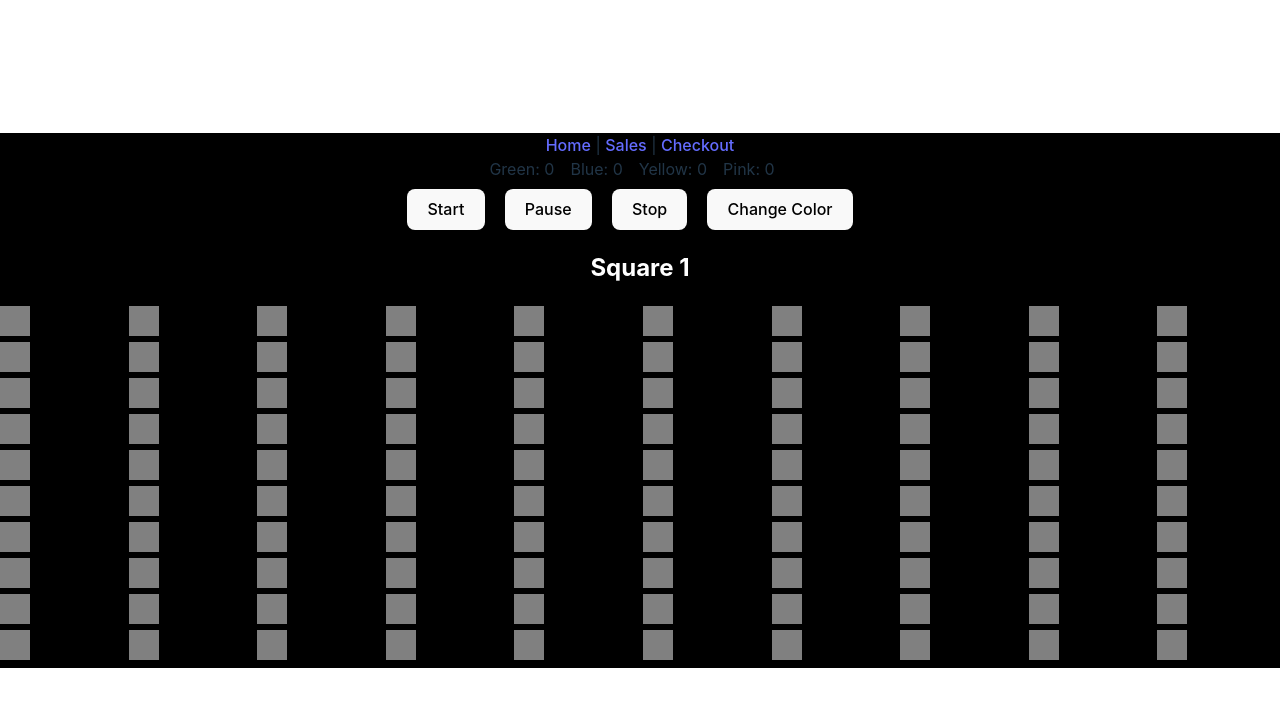
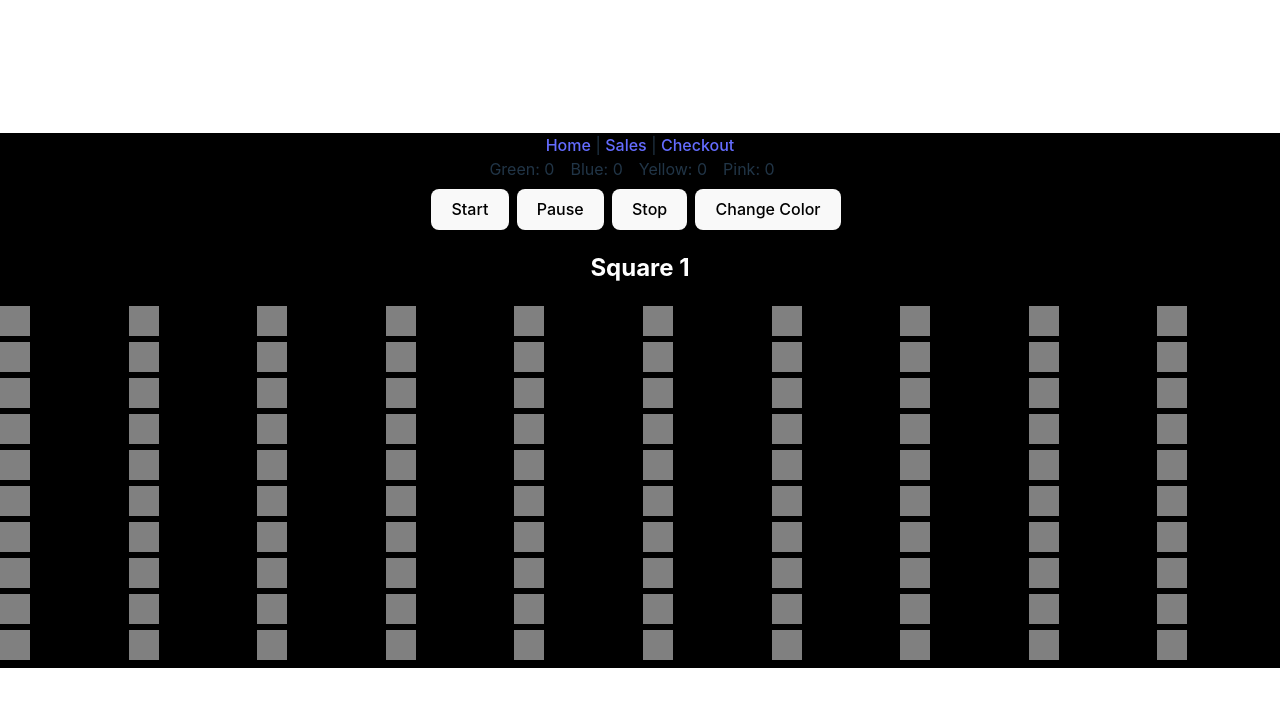
Before and after one commit to pmrprdc/gamifiedworkday, a React (Vite) app: page / in a window 1280 px wide. Shown: the top 706 px of the page. Built offline with nearby package versions, Linux system fonts and the light colour scheme.

Commit message:
auto scroll works, zoom out not working

```diff
--- a/src/components/PrivatePage.jsx
+++ b/src/components/PrivatePage.jsx
@@ -6,20 +6,17 @@ const BoxContainer = styled.div`
   grid-template-columns: repeat(10, 1fr);
   gap: 6px;
   margin-bottom: 8px;
-  width: 100%;
-  justify-content: center;
 `;
 
-// Box now accepts a size prop
 const Box = styled.div`
-width: ${props => props.size}px;
-height: ${props => props.size}px;
-background-color: ${props => props.bgColor};
-transition: width 0.2s ease-in-out, height 3s ease-in-out;
+  width: ${props => props.size}px;
+  height: ${props => props.size}px;
+  background-color: ${props => props.bgColor};
+  transition: width 0.2s ease-in-out, height 0.2s ease-in-out;
 `;
 
 const Button = styled.button`
-  margin-right: 20px;
+  margin-right: 8px;
 `;
 
 const Scoreboard = styled.div`
@@ -46,7 +43,7 @@ const VisualTimer = () => {
   const [boxes, setBoxes] = useState([Array(100).fill(initialColor)]);
   const [isActive, setIsActive] = useState(false);
   const [timer, setTimer] = useState(0);
-  const boxContainerRef = useRef(null);
+  const bottomRef = useRef(null);  // Ref to scroll to the bottom
 
   useEffect(() => {
     let interval = null;
@@ -73,10 +70,10 @@ const VisualTimer = () => {
   }, [isActive, timer, activeColorIndex, initialColor]);
 
   useEffect(() => {
-    if (boxContainerRef.current) {
-      boxContainerRef.current.scrollIntoView({ behavior: 'smooth' });
+    if (bottomRef.current) {
+      bottomRef.current.scrollIntoView({ behavior: 'smooth' });
     }
-  }, [boxes.length]);
+  }, [boxes.length]);  // Scroll when boxes array changes
 
   const startTimer = () => {
     setIsActive(true);
@@ -101,11 +98,10 @@ const VisualTimer = () => {
     return acc;
   }, {});
 
-  // Calculate box size based on timer to decrease over time
-  const getBoxSize = () => Math.max(30 - Math.floor(timer / 20), 1); // Decrease size but maintain a minimum of 10px
+  const getBoxSize = () => Math.max(30 - Math.floor(timer / 100), 1);
 
   return (
-    <div ref={boxContainerRef}>
+    <div>
       <Scoreboard>
         {colors.map((color) => (
           <Score key={color}>
@@ -129,6 +125,7 @@ const VisualTimer = () => {
           </BoxContainer>
         </div>
       ))}
+      <div ref={bottomRef} />  {/* Invisible element to scroll to */}
     </div>
   );
 };
```
